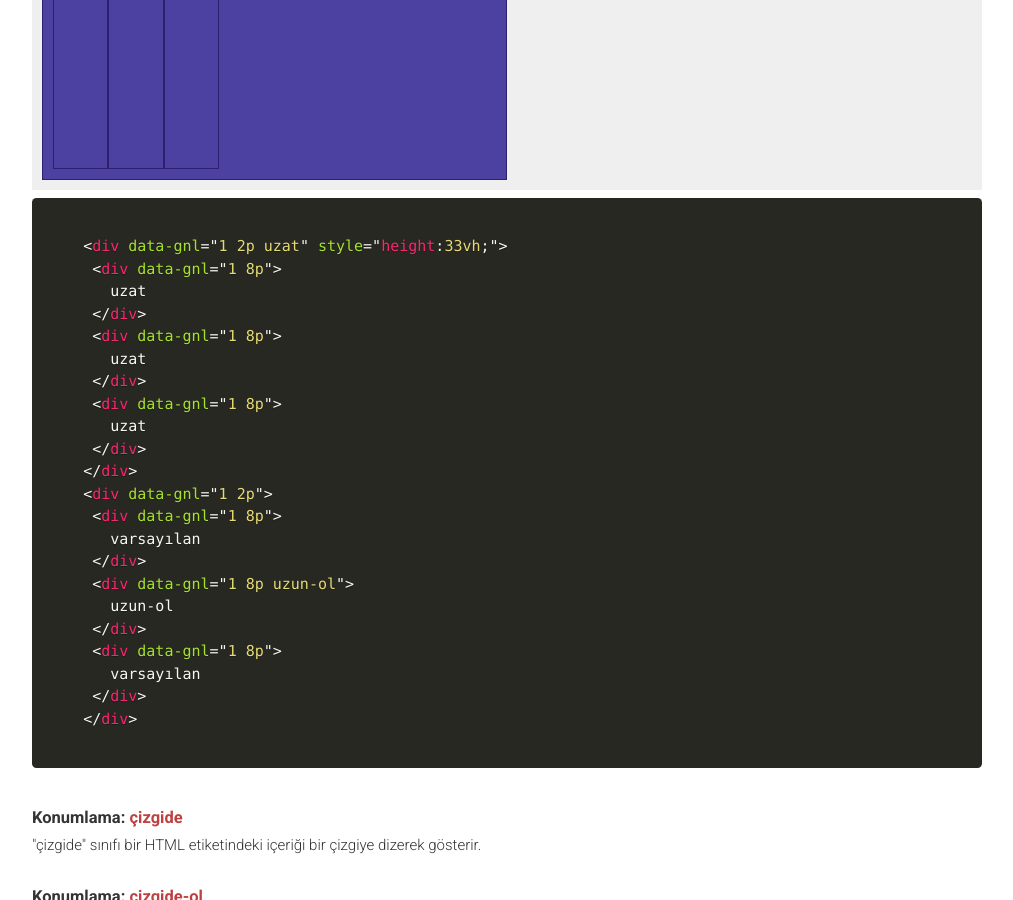
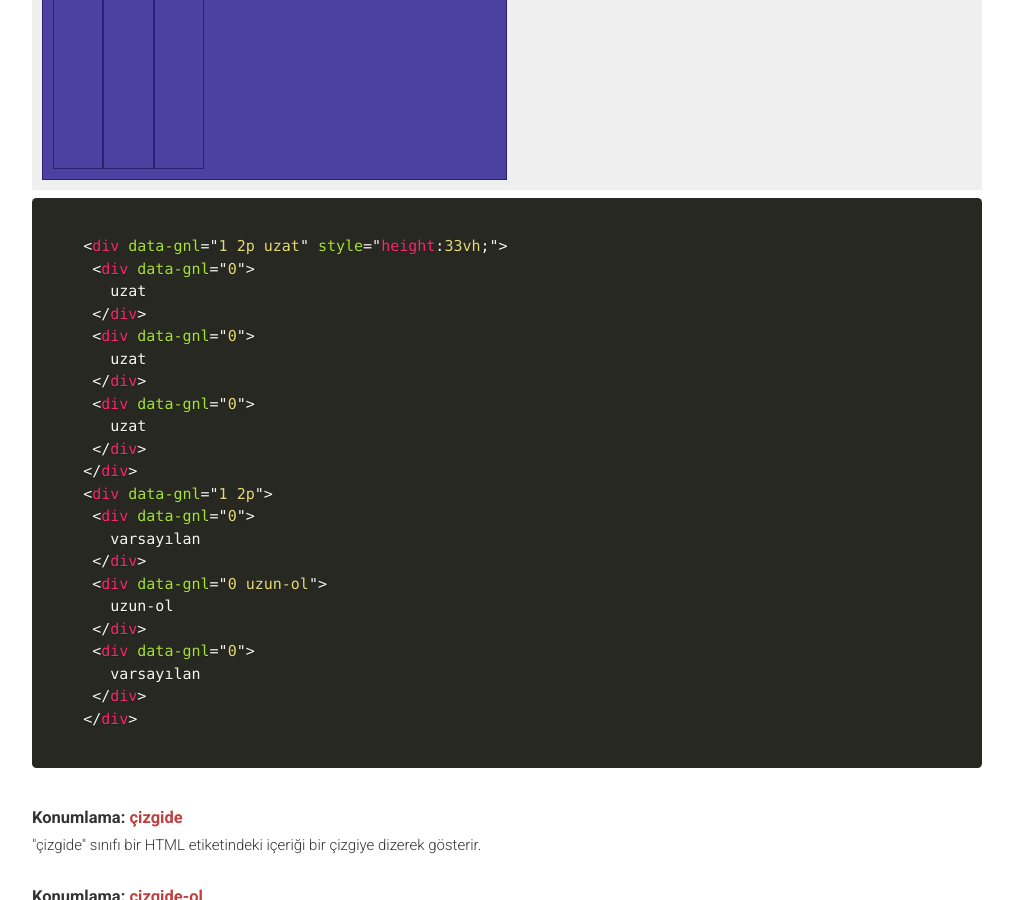
Before and after one commit to data-deveb/data-deveb.github.io, a Jekyll site: the page built from belgeler/kap-orgusu.html, in a window 1280 px wide and 900 px high, scrolled down 6257 px. Shown: the whole window, without its empty margins (228-1241 px from the left). Built offline with Jekyll 4.4.1, drawn with Linux system fonts in a browser that asks for light colours.

Commit message:
güncelleme

```diff
--- a/belgeler/kap-orgusu.html
+++ b/belgeler/kap-orgusu.html
@@ -307,48 +307,48 @@
     <div data-gnl="1 1p" class="önizleme">
       <h3>Önizleme</h3>
       <div data-gnl="1 2p uzat" style="height:33vh;">
-        <div data-gnl="1 8p">
+        <div data-gnl="0">
           uzat
         </div>
-        <div data-gnl="1 8p">
+        <div data-gnl="0">
           uzat
         </div>
-        <div data-gnl="1 8p">
+        <div data-gnl="0">
           uzat
         </div>
       </div>
       <div data-gnl="1 2p">
-        <div data-gnl="1 8p">
+        <div data-gnl="0">
           varsayılan
         </div>
-        <div data-gnl="1 8p uzun-ol">
+        <div data-gnl="0 uzun-ol">
           uzun-ol
         </div>
-        <div data-gnl="1 8p">
+        <div data-gnl="0">
           varsayılan
         </div>
       </div>
     </div>
     <pre data-gnl="1 1p"><code class="language-html">
     &lt;div data-gnl=&quot;1 2p uzat&quot; style=&quot;height:33vh;&quot;&gt;
-     &lt;div data-gnl=&quot;1 8p&quot;&gt;
+     &lt;div data-gnl=&quot;0&quot;&gt;
        uzat
      &lt;/div&gt;
-     &lt;div data-gnl=&quot;1 8p&quot;&gt;
+     &lt;div data-gnl=&quot;0&quot;&gt;
        uzat
      &lt;/div&gt;
-     &lt;div data-gnl=&quot;1 8p&quot;&gt;
+     &lt;div data-gnl=&quot;0&quot;&gt;
        uzat
      &lt;/div&gt;
     &lt;/div&gt;
     &lt;div data-gnl=&quot;1 2p&quot;&gt;
-     &lt;div data-gnl=&quot;1 8p&quot;&gt;
+     &lt;div data-gnl=&quot;0&quot;&gt;
        varsay&#305;lan
      &lt;/div&gt;
-     &lt;div data-gnl=&quot;1 8p uzun-ol&quot;&gt;
+     &lt;div data-gnl=&quot;0 uzun-ol&quot;&gt;
        uzun-ol
      &lt;/div&gt;
-     &lt;div data-gnl=&quot;1 8p&quot;&gt;
+     &lt;div data-gnl=&quot;0&quot;&gt;
        varsay&#305;lan
      &lt;/div&gt;
     &lt;/div&gt;
```
